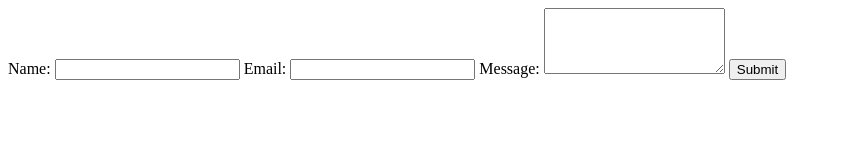
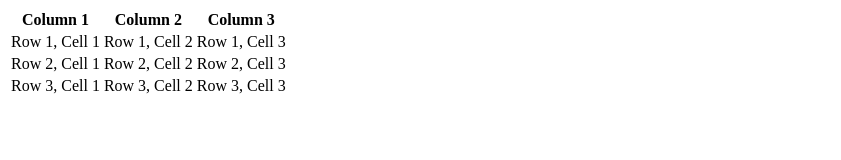
Before and after one commit to priya141599/git-prac, a plain HTML site: page index.html in a window 1280 px wide. Shown: the whole page, without its empty margins (0-841 px from the left). Drawn offline with Linux system fonts and the light colour scheme.

Commit message:
removed form and added table

```diff
--- a/index.html
+++ b/index.html
@@ -6,18 +6,32 @@
     <title>Document</title>
 </head>
 <body>
-  <form>
-    <label for="name">Name:</label>
-    <input type="text" id="name" name="name" required>
-
-    <label for="email">Email:</label>
-    <input type="email" id="email" name="email" required>
-
-    <label for="message">Message:</label>
-    <textarea id="message" name="message" rows="4" required></textarea>
-
-    <button type="submit">Submit</button>
-  </form>
+<table>
+    <thead>
+        <tr>
+            <th>Column 1</th>
+            <th>Column 2</th>
+            <th>Column 3</th>
+        </tr>
+    </thead>
+    <tbody>
+        <tr>
+            <td>Row 1, Cell 1</td>
+            <td>Row 1, Cell 2</td>
+            <td>Row 1, Cell 3</td>
+        </tr>
+        <tr>
+            <td>Row 2, Cell 1</td>
+            <td>Row 2, Cell 2</td>
+            <td>Row 2, Cell 3</td>
+        </tr>
+        <tr>
+            <td>Row 3, Cell 1</td>
+            <td>Row 3, Cell 2</td>
+            <td>Row 3, Cell 3</td>
+        </tr>
+    </tbody>
+</table>
 
 </body>
 </html>
```
